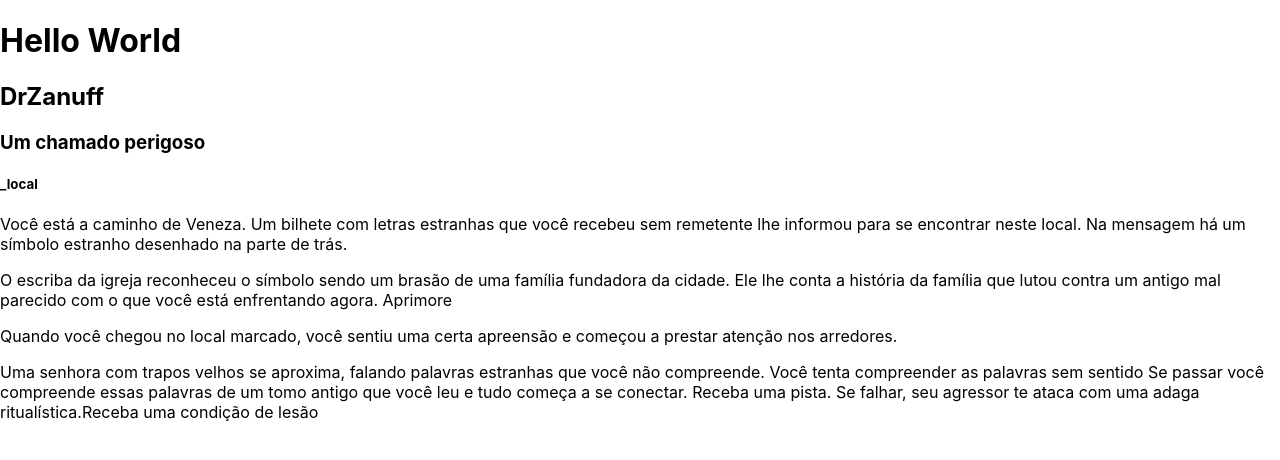
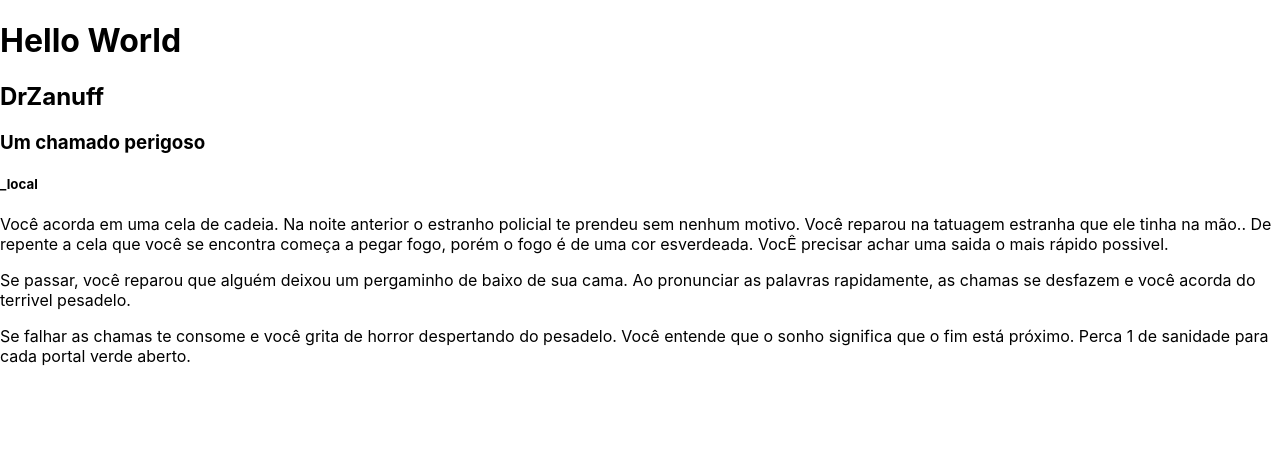
Before and after one commit to DrZanuff/eldritch-horror-random-ecounters, a Next.js app: page / in a window 1280 px wide. Shown: the top 460 px of the page. Built offline with nearby package versions, Linux system fonts and the light colour scheme.

Commit message:
A simpler way of building cards

```diff
--- a/src/components/CardDisplay/index.tsx
+++ b/src/components/CardDisplay/index.tsx
@@ -5,7 +5,8 @@ import {
   Locations,
   GlobalVariables,
 } from '../../types/DeckType'
-import { superEval } from '../myJs'
+// import { superEval } from '../myJs'
+import { superEval } from '../sample'
 interface CardProps {
   currentDeck: DeckData
   currentCard: number
--- a/src/components/myJs.js
+++ b/src/components/myJs.js
@@ -159,7 +159,7 @@ export function superEval(lang = 'en-us', local = 'sanFran') {
 
     append(options[lang])
 
-    shuffle([fate1])()
+    shuffle([fate3])()
   }
 
   function fate1() {
@@ -273,9 +273,101 @@ export function superEval(lang = 'en-us', local = 'sanFran') {
     append(options[lang])
   }
 
-  function fate2() {}
+  function fate2() {
 
-  function fate3() {}
+    const person = shuffle([
+      {
+        'pt-br': 'Uma figura encapuzada',
+        'en-us': 'A hooded figure',
+      },
+      {
+        'pt-br': 'Um homen com olhos estranhos',
+        'en-us': 'a man with strange eyes',
+      },
+      {
+        'pt-br': 'Uma senhora com trapos velhos',
+        'en-us': 'A lady with old rags',
+      },
+    ])
+
+    const entity = shuffle([
+      {
+        'pt-br': 'A Organização',
+        'en-us': 'The Organization'
+      },
+      {
+        'pt-br': 'A Ordem',
+        'en-us': 'The Order'
+      },
+      {
+        'pt-br': 'O Conselho',
+        'en-us': 'The Council'
+      }
+    ])
+
+    const outcome = shuffle([
+      {
+        'pt-br': 'A pessoa te fala de acontecimentos futuros improváveis. Receba uma pista.',
+        'en-us': 'The person tells you of unlikely future events. Get a clue.'
+      },
+      {
+        'pt-br': 'Um ser ancestral fala através da voz da pessoa, lhe oferecendo auxilio na sua missão em troca da sua alma. Se aceitar receba uma pacto obscuro e avance o mistério ativo.',
+        'en-us': 'An ancestral being speaks through the person\'s voice, offering you assistance in your mission in exchange for your soul. If you accept, receive an obscure pact and advance the active mystery.'
+      },
+      {
+        'pt-br': `<i>${entity[lang]} decidiu auxiliá-lo na sua missão. Isto custou muitas vidas para chegar na suas mãos'.</i> Receba um artefato`,
+        'en-us': `'<i>${entity[lang]} has decided to assist you in your mission. It took many lives to get this on your hands'.</i> Receive an artifact`
+      }
+    ])
+
+    const options = {
+      'pt-br': `Uma voz chama seu nome atrás de você. ${person[lang]} que você não percebeu estava lá o tempo todo. ${outcome[lang]}`,
+      'en-us': `A voice calls your name behind you. ${person[lang]} that you didn't notice was there all along. ${outcome[lang]}`,
+    }
+
+    append(options[lang])
+  }
+
+  function fate3() {
+
+    const choices = [
+      {
+        'pt-br' : 'Verificar',
+        'en-us' : 'Check'
+      },
+      {
+        'pt-br' : 'Esperar',
+        'en-us' : 'Wait'
+      }
+    ]
+
+    function button(text) {
+      return (
+        /*html*/`
+          <button onClick="${() => wait()}">
+            ${text}
+          </button>
+        `
+      )
+    }
+
+    const options = {
+      'pt-br' : `Subitamente uma explosão abala uma construção próxima. Gritos de socorro ecoam e um incêndio parece se alastrar. Você pode ir verificar o que está acontecendo ou esperar no local marcado. ${button(choices[0][lang])} ${button(choices[1][lang])}`,
+      'en-us' : `Suddenly an explosion shakes a nearby building. Cries for help echo through the streets and a fire seems to spread. You can go check what\'s going on or wait at the appointed place. ${button(choices[0][lang])} ${button(choices[1][lang])}`
+    }
+
+    append(options[lang])
+  }
+
+  function wait() {
+
+    const options = {
+      'pt-br': "Você resolve ignorar os gritos de socorro. Uma figura encapuzada se aproxima furtivamente e fala com um sussurro <i>'Isso irá manter as autoridades ocupadas, agora venha comigo, rápido!'</i>",
+      'en-us': "You choose to ignore the cries for help. A hooded figure sneaks up and speaks in a whisper <i>'This will keep the authorities busy, now come with me, quick!'</i>"
+    }
+
+    append(options[lang])
+  }
 
   return text
 }
--- /dev/null
+++ b/src/components/sample.js
@@ -0,0 +1,76 @@
+export function superEval(lang = 'en-us', local = 'sanFran') {
+
+  const languages = ['en-us', 'pt-br']
+
+  if (!languages.includes(lang)) {
+    lang = 'en-us'
+  }
+
+  function shuffle(a) {
+    for (let j, i = a.length - 1; i > 0; i--) {
+      j = Math.floor(Math.random() * (i + 1))
+      ;[a[i], a[j]] = [a[j], a[i]]
+    }
+
+    return a[0]
+  }
+
+  const place = shuffle([
+    {
+      'pt-br' : 'em um quarto escuro. Você lembra de ter tomado uma poção mágica que o curandeiro preparou. Após isso tudo é um borrão na sua memória.',
+      'en-us' : 'at a dark room. You remember drinking a magic potion that the healer prepared for you. After that everything is a blur in your memory.'
+    },
+    {
+      'pt-br' : 'em um leito hospitalar. Você se lembra de ter sido atacado por um criatura na noite anterior.',
+      'en-us' : 'in a hospital bed. You remember being attacked by a creature the night before.'
+    },
+    {
+      'pt-br' : 'em uma cela de cadeia. Na noite anterior o estranho policial te prendeu sem nenhum motivo. Você reparou na tatuagem estranha que ele tinha na mão.',
+      'en-us' : 'in a jail cell. Last night the strange cop arrested you for no reason. You noticed the weird tattoo he had on his hand.'
+    },
+  ])
+
+  const reward = shuffle([
+    {
+      'pt-br' : 'você reparou que alguém deixou um pergaminho de baixo de sua cama. Ao pronunciar as palavras rapidamente, as chamas se desfazem e você acorda do terrivel pesadelo.',
+      'en-us' : 'you noticed someone left a scroll under your bed. When you pronounce the words quickly, the flames go out and you wake up from the terrible nightmare.'
+    },
+    {
+      'pt-br' : 'você resolveu inspecionar as chamas. Ao tocar nas chamas, você percebe que elas são falsas. Você desperta do feitiço de ilusão que jogaram em você.',
+      'en-us' : 'you decided to inspect the flames. Upon touching the flames, you realize that they are fake. You wake up from the illusion spell cast upon you.'
+    }
+  ])
+
+  const fail = shuffle([
+    {
+      'pt-br' : 'as chamas te consome e você grita de horror despertando do pesadelo. Você entende que o sonho significa que o fim está próximo. Perca 1 de sanidade para cada portal verde aberto.',
+      'en-us' : 'the flames consume you and you scream in horror awakening from the nightmare. You understand that the dream means that the end is near. Lose 1 sanity for each open green portal.'
+    },
+    {
+      'pt-br' : 'ao tocar nas chamas, você ouve um risada de gelar a alma. O fogo começa a tomar forma e uma criatura surge através das labaredas esverdeadas, avançando na sua direção. Um monstro de arma uma emboscada.',
+      'en-us' : 'touching the flames, you hear a soul-freezing laugh. The fire begins to take shape and a creature appears through the green flames, advancing towards you. A monster ambushes you.'
+    }
+  ])
+
+
+
+  const options = {
+    'pt-br' : /*html*/`
+      <p>
+        Você acorda ${place[lang]}. De repente a cela que você se encontra começa a pegar fogo, porém o fogo é de uma cor esverdeada. VocÊ precisar achar uma saida o mais rápido possivel.
+        <span class="icon observation" /> <br/>
+      </p>
+      <p>
+        Se passar, ${reward[lang]} <br/>
+      </p>
+      <p>
+        Se falhar ${fail[lang]}
+      </p>
+    `,
+
+  }
+
+  return options[lang]
+}
+
+// export const data = JSON.stringify(superEval)
```
